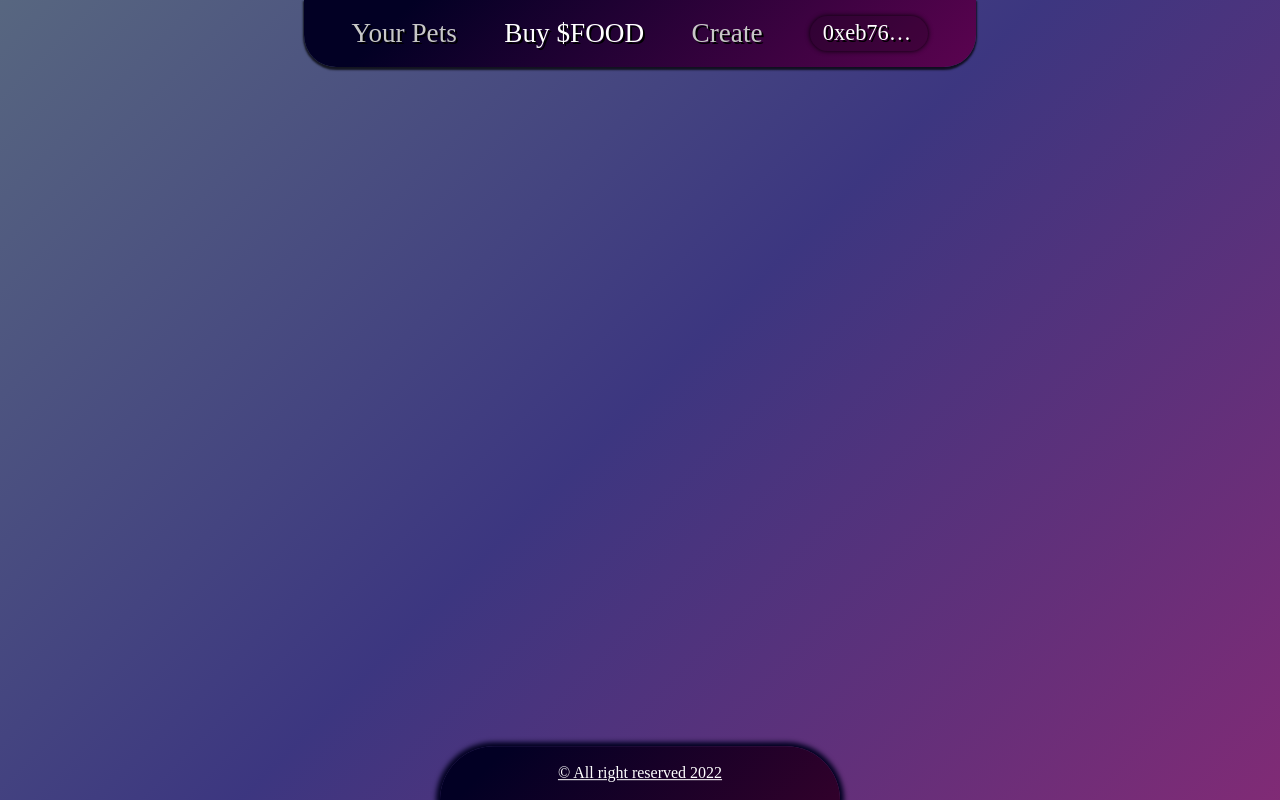
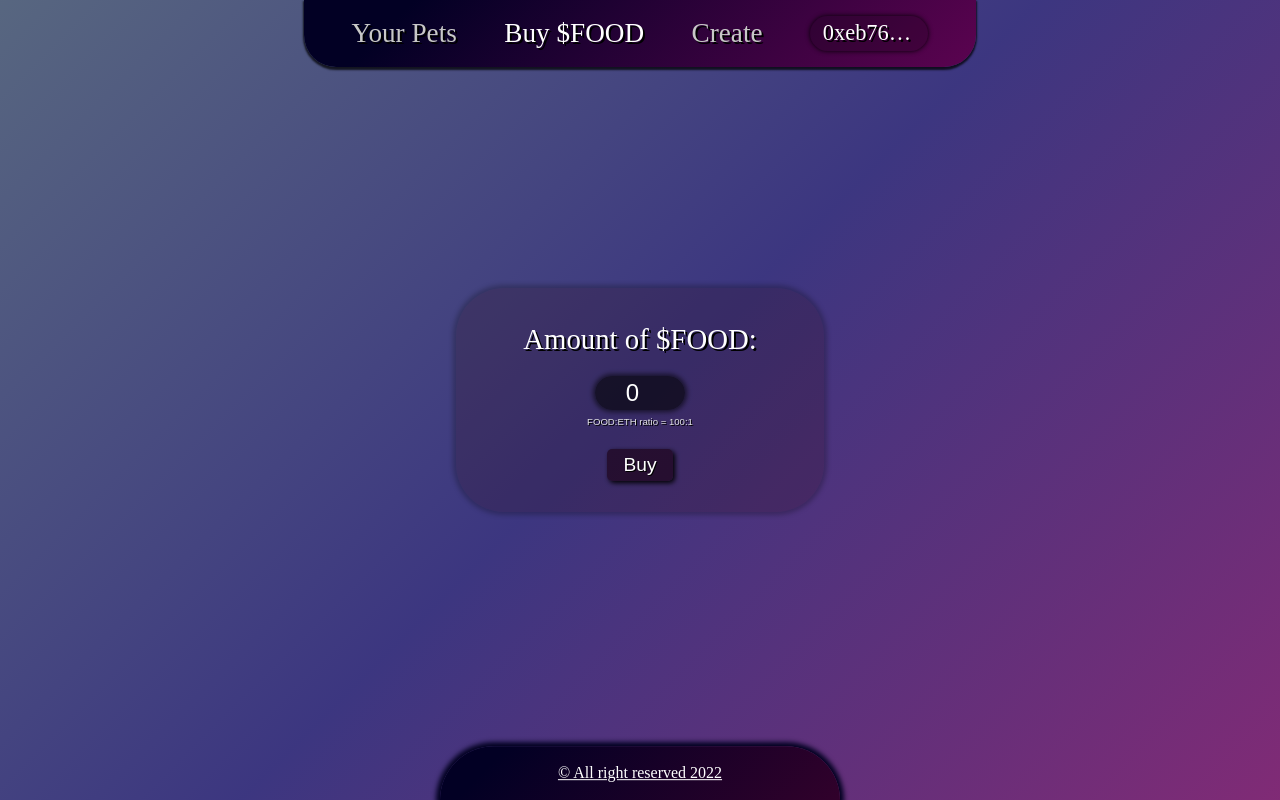
Before and after one commit to gurujustin/Tamagochi-Web3, a Vue app in the folder app/: page /mint/food in a window 1280 px wide. Built offline with nearby package versions, Linux system fonts and the light colour scheme.

Commit message:
create: FOOD purchase form

```diff
--- a/app/src/components/TheHeader.vue
+++ b/app/src/components/TheHeader.vue
@@ -147,8 +147,8 @@ export default {
     display: flex;
     justify-content: center;
     flex-direction: column;
-    width: 65vw;
-    left: calc(50% - 17.5vw);
+    width: 85vw;
+    left: calc(50% - 7.5vw);
     background: rgb(58, 0, 58);
     box-shadow: 0 0 25px 20px rgb(0, 0, 0);
     z-index: 1001;
--- a/app/src/router/index.js
+++ b/app/src/router/index.js
@@ -7,11 +7,11 @@ const routes = [
     name: 'YourPets',
     component: YourPets
   },
-  // {
-  //   path: '/about',
-  //   name: 'about',
-  //   component: () => import(/* webpackChunkName: "about" */ '../views/AboutView.vue')
-  // }
+  {
+    path: '/mint/food',
+    name: 'MintFood',
+    component: () => import(/* webpackChunkName: "MintFood" */ '../views/MintFood.vue')
+  }
 ];
 
 const router = createRouter({
--- /dev/null
+++ b/app/src/views/MintFood.vue
@@ -0,0 +1,122 @@
+<template>
+  <form class="form" @submit="purchase">
+    <label class="form-label" for="amount"
+      >Amount of <span @click="etherscanFOOD" class="FOOD">$FOOD</span>:</label
+    >
+    <input class="form-input" type="number" v-model.number="amount" min="0" />
+    <div class="form-message">FOOD:ETH ratio = 100:1</div>
+    <button class="form-button" type="submit">Buy</button>
+  </form>
+</template>
+
+<script>
+export default {
+  data() {
+    return {
+      amount: 0,
+    };
+  },
+  methods: {
+    purchase(e) {
+      e.preventDefault();
+    },
+    etherscanFOOD() {
+      window.open(
+        "https://ropsten.etherscan.io/address/0xf908726Eb810F12a812d1D2013C707bb73959545",
+        "_blank"
+      );
+    },
+  },
+};
+</script>
+
+
+<style scoped>
+.form {
+  position: absolute;
+  top: 50%;
+  left: 50%;
+  transform: translateX(-50%) translateY(-50%);
+  background: rgba(43, 0, 0, 0.2);
+  display: flex;
+  flex-direction: column;
+  align-items: center;
+  justify-content: space-evenly;
+  width: 20rem;
+  max-width: 50%;
+  padding: 1rem 1.5rem;
+  height: 12rem;
+  max-height: 75%;
+  border-radius: 3rem;
+  box-shadow: 0 0 5px 3px rgba(0, 0, 0, 0.25);
+  color: white;
+  text-shadow: 2px 2px black;
+}
+
+.form-label {
+  font-size: 1.8rem;
+  text-align: center;
+  padding: 0.4rem 0;
+}
+
+.FOOD {
+  transition: all 0.5s ease-in-out;
+}
+
+.FOOD:hover {
+  color: rgb(27, 0, 20);
+  cursor: pointer;
+  text-shadow: none;
+}
+
+.form-input {
+  font-size: 1.5rem;
+  color: white;
+  text-align: center;
+  width: 20%;
+  background-color: rgba(0, 0, 0, 0.6);
+  border: none;
+  border-radius: 10rem;
+  padding: 0.2rem 0.8rem;
+  outline: none;
+  overflow: hidden;
+  text-overflow: ellipsis;
+  box-shadow: 0 0 5px 2px rgba(0, 0, 0, 0.6);
+  cursor: default;
+  transition: all 0.25s ease-in-out;
+}
+
+.form-input:hover {
+  width: 18%;
+}
+
+.form-message {
+  font-size: 0.6rem;
+  font-family: sans-serif;
+  color: rgb(228, 228, 228);
+  text-shadow: 1px 1px black;
+  transform: translateY(-8px);
+  transition: all 0.25s ease-in-out;
+}
+
+.form-message:hover {
+  font-size: 0.65rem;
+}
+
+.form-button {
+  cursor: pointer;
+  background-color: rgba(27, 0, 20, 0.65);
+  border: none;
+  color: white;
+  font-size: 1.2rem;
+  padding: 0.3rem 1rem;
+  border-radius: 5px;
+  text-shadow: 1px 1px black;
+  box-shadow: 2px 2px 5px black;
+  transition: all 0.25s ease-in-out;
+}
+
+.form-button:hover {
+  transform: translateY(-2px);
+}
+</style>
```
Also changed, not shown: 1 other file (tests, documents, lock files or other folders).
